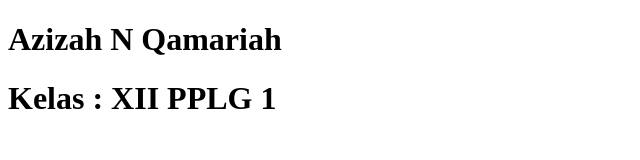
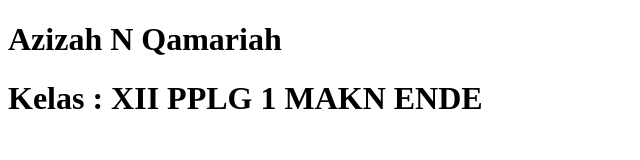
Before and after one commit to zeeazizah/belajargit1, a plain HTML site: page index.html in a window 1280 px wide. Shown: the whole page, without its empty margins (0-640 px from the left). Drawn offline with Linux system fonts and the light colour scheme.

Commit message:
penambahan kelas

```diff
--- a/index.html
+++ b/index.html
@@ -7,6 +7,6 @@
 </head>
 <body>
     <h1>Azizah N Qamariah</h1>
-    <h1>Kelas : XII PPLG 1</h1>
+    <h1>Kelas : XII PPLG 1 MAKN ENDE</h1>
 </body>
 </html>
```
